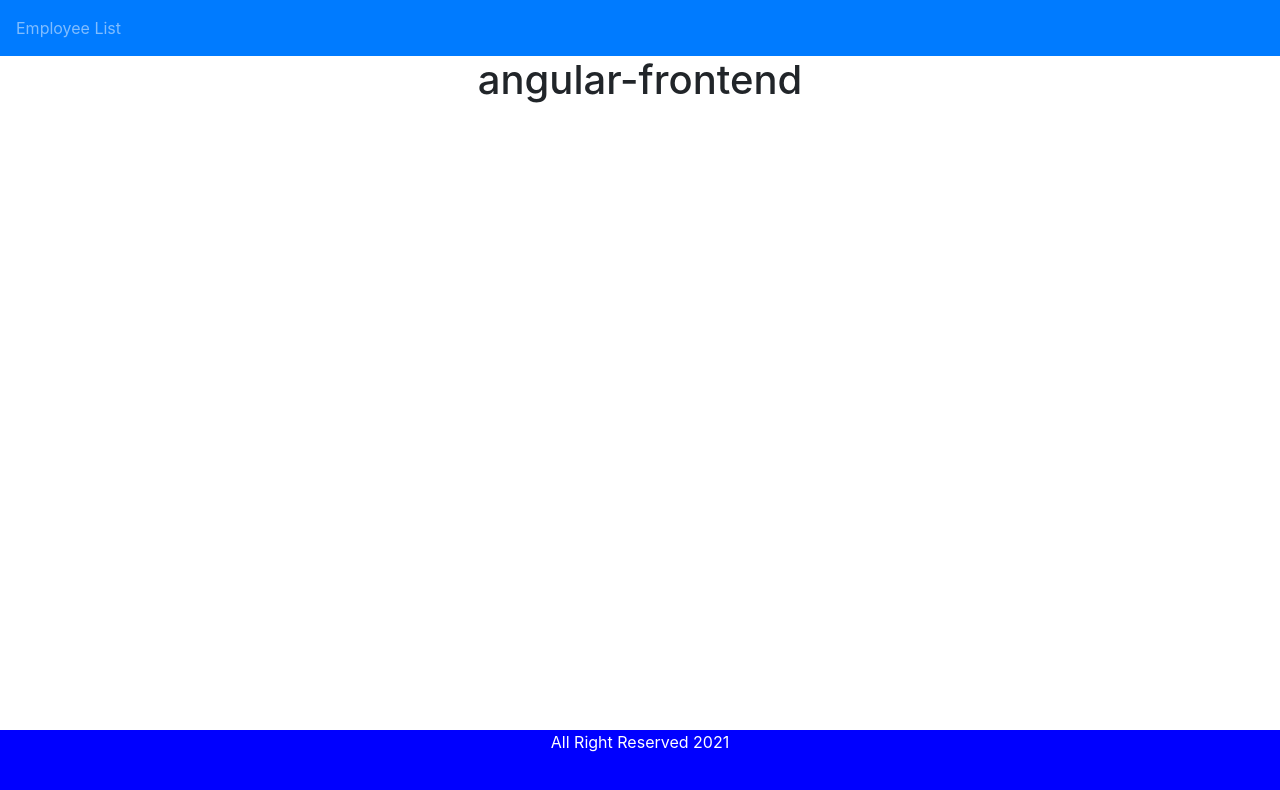
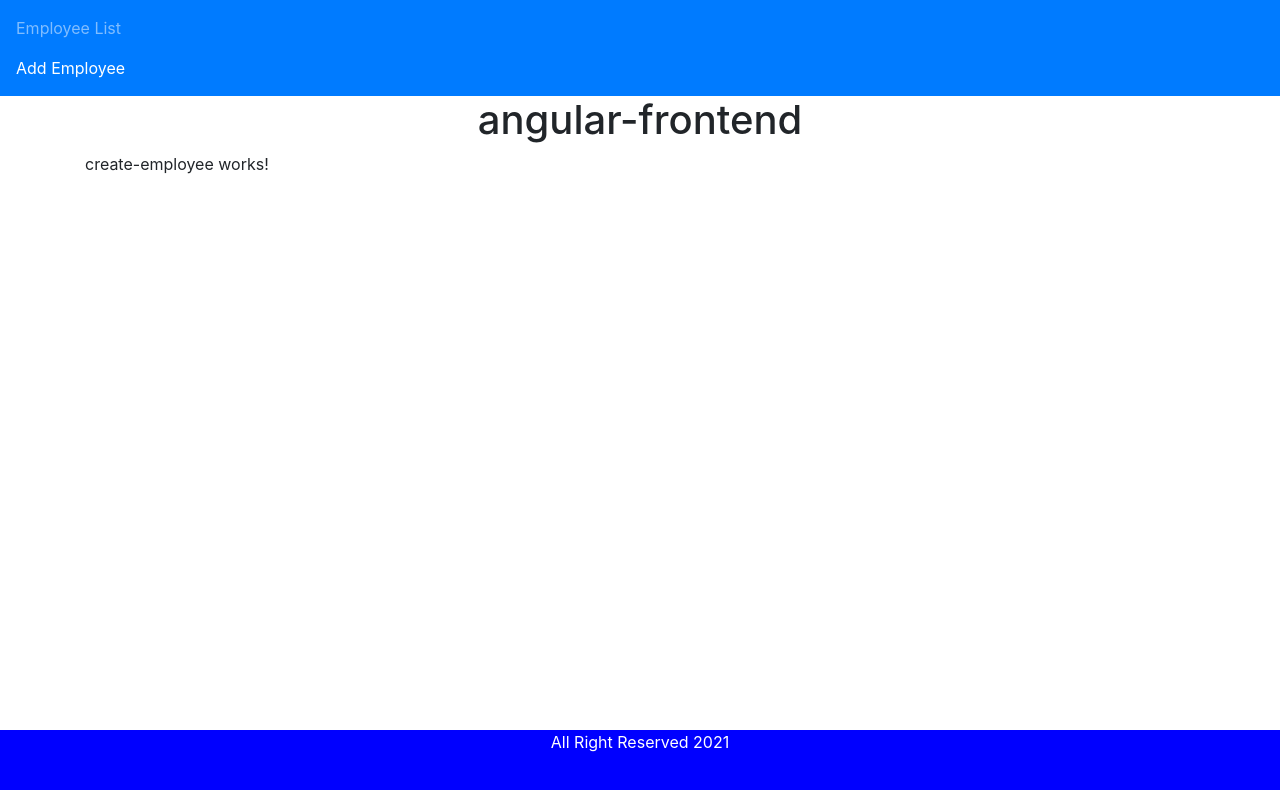
Before and after one commit to QuyetVV1995/fullstack, an Angular app in the folder frontend/angular-frontend/: page /create-employee in a window 1280 px wide. Before the commit this address led to /. Shown: the top 790 px of the page. Built offline with nearby package versions, Linux system fonts and the light colour scheme.

Commit message:
creating angular create employee component

```diff
--- a/frontend/angular-frontend/src/app/app-routing.module.ts
+++ b/frontend/angular-frontend/src/app/app-routing.module.ts
@@ -1,9 +1,11 @@
 import { NgModule } from '@angular/core';
 import { RouterModule, Routes } from '@angular/router';
+import { CreateEmployeeComponent } from './create-employee/create-employee.component';
 import { EmployeeListComponent } from './employee-list/employee-list.component';
 
 const routes: Routes = [
   {path : 'employees', component: EmployeeListComponent},
+  {path : 'create-employee', component: CreateEmployeeComponent},
   {path : '', redirectTo: 'employees', pathMatch: 'full'}
 
 ];
--- a/frontend/angular-frontend/src/app/app.component.html
+++ b/frontend/angular-frontend/src/app/app.component.html
@@ -5,6 +5,12 @@
           routerLinkActive="active"
         class="nav-link"> Employee List</a>
     </li>
+
+    <li class="nav-item">
+      <a routerLink="create-employee"
+        routerLinkActive="active"
+      class="nav-link"> Add Employee</a>
+  </li>
   </ul>
 </nav>
 
--- a/frontend/angular-frontend/src/app/app.module.ts
+++ b/frontend/angular-frontend/src/app/app.module.ts
@@ -6,11 +6,13 @@ import { AppRoutingModule } from './app-routing.module';
 import { AppComponent } from './app.component';
 import { EmployeeListComponent } from './employee-list/employee-list.component';
 import { from } from 'rxjs';
+import { CreateEmployeeComponent } from './create-employee/create-employee.component';
 
 @NgModule({
   declarations: [
     AppComponent,
-    EmployeeListComponent
+    EmployeeListComponent,
+    CreateEmployeeComponent
   ],
   imports: [
     BrowserModule,
--- /dev/null
+++ b/frontend/angular-frontend/src/app/create-employee/create-employee.component.html
@@ -0,0 +1 @@
+<p>create-employee works!</p>
--- /dev/null
+++ b/frontend/angular-frontend/src/app/create-employee/create-employee.component.ts
@@ -0,0 +1,15 @@
+import { Component, OnInit } from '@angular/core';
+
+@Component({
+  selector: 'app-create-employee',
+  templateUrl: './create-employee.component.html',
+  styleUrls: ['./create-employee.component.css']
+})
+export class CreateEmployeeComponent implements OnInit {
+
+  constructor() { }
+
+  ngOnInit(): void {
+  }
+
+}
```
Also changed, not shown: frontend/angular-frontend/src/app/create-employee/create-employee.component.css (added), 1 other file (tests, documents, lock files or other folders).
